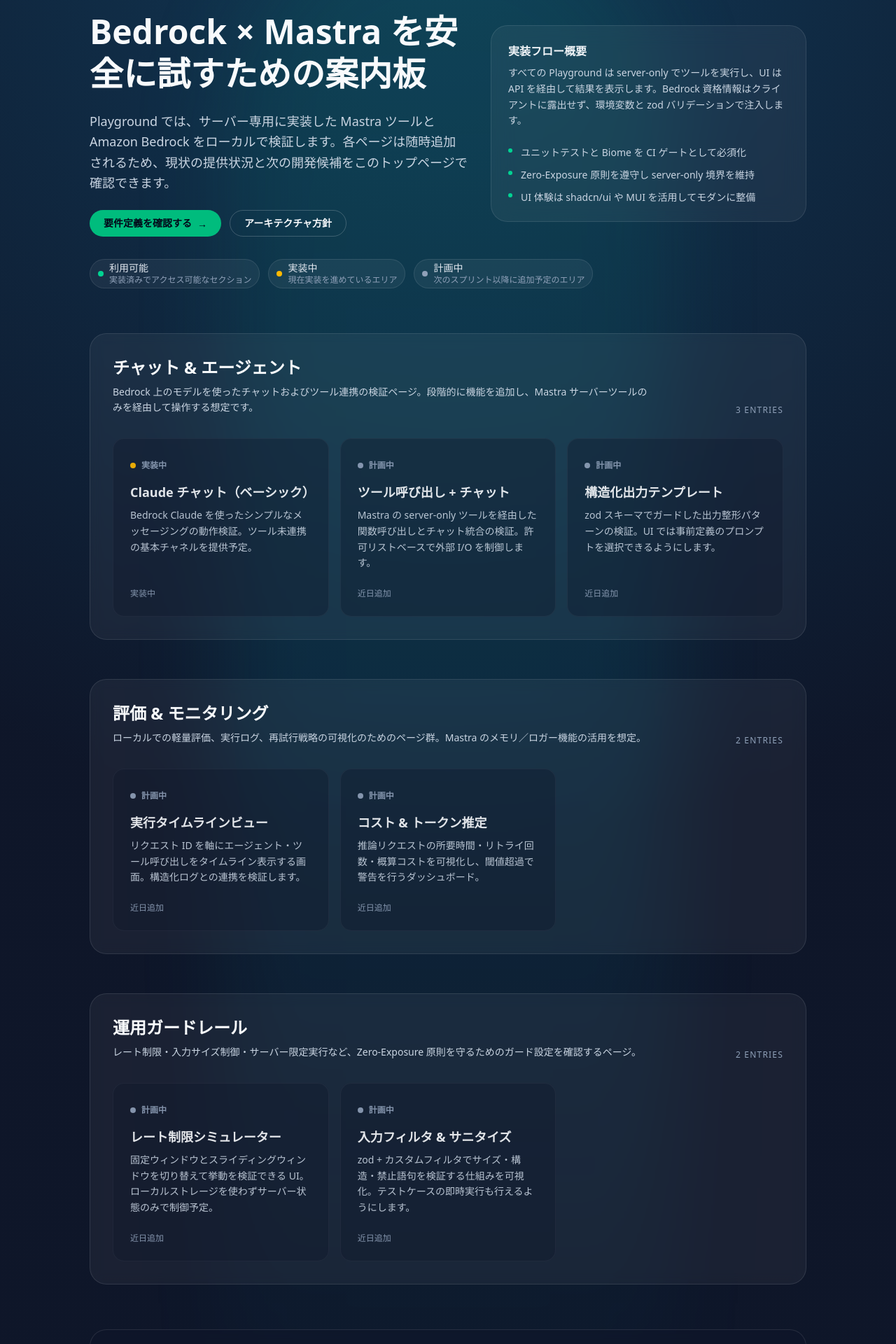
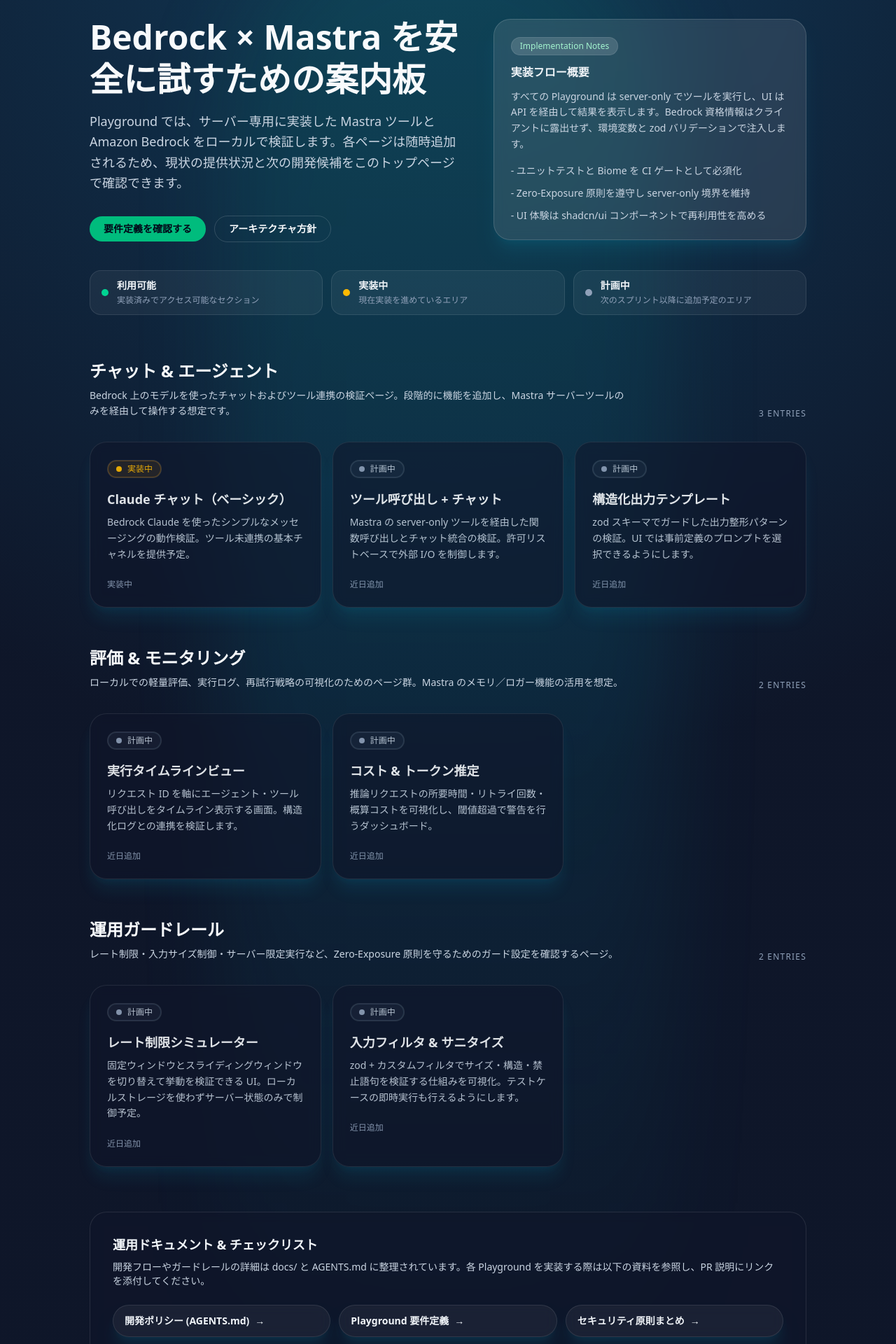
Before and after one commit to okawak/agent, a Next.js app: page /playground in a window 1280 px wide. Shown: the part 140-2060 px from the top of the page at 70% size. Built offline with nearby package versions, Linux system fonts and the light colour scheme.

Commit message:
feat(playground): adopt shadcn ui components

```diff
--- a/app/playground/page.tsx
+++ b/app/playground/page.tsx
@@ -1,5 +1,17 @@
 import type { Metadata } from "next";
 import Link from "next/link";
+
+import { Badge } from "@/components/ui/badge";
+import { Button } from "@/components/ui/button";
+import {
+  Card,
+  CardContent,
+  CardDescription,
+  CardFooter,
+  CardHeader,
+  CardTitle,
+} from "@/components/ui/card";
+import { cn } from "@/lib/utils";
 import {
   type PlaygroundItemStatus,
   playgroundSections,
@@ -18,6 +30,12 @@
   "planned",
 ];
 
+const statusMessages: Record<PlaygroundItemStatus, string> = {
+  available: "アクセス可能",
+  "in-progress": "実装中",
+  planned: "近日追加",
+};
+
 const policyLinks = [
   {
     label: "開発ポリシー (AGENTS.md)",
@@ -35,21 +53,26 @@
 
 function StatusLegend() {
   return (
-    <dl className="flex flex-wrap gap-3">
+    <dl className="grid gap-3 sm:grid-cols-3">
       {statusOrder.map((status) => {
         const meta = playgroundStatusMeta[status];
         return (
           <div
             key={status}
-            className="flex items-center gap-2 rounded-full bg-white/5 px-3 py-1 text-sm text-slate-200 ring-1 ring-inset ring-white/10"
+            className="flex items-center gap-3 rounded-2xl border border-white/10 bg-white/5 px-4 py-3 text-slate-100"
           >
             <span
               aria-hidden="true"
-              className={`h-2 w-2 rounded-full ${meta.dotClassName}`}
+              className={cn(
+                "h-2.5 w-2.5 flex-shrink-0 rounded-full",
+                meta.dotClassName,
+              )}
             />
-            <div className="flex flex-col leading-tight">
-              <span className="font-medium">{meta.label}</span>
-              <span className="text-xs text-slate-400">{meta.description}</span>
+            <div className="space-y-1 text-left">
+              <p className="text-sm font-semibold leading-tight">
+                {meta.label}
+              </p>
+              <p className="text-xs text-slate-400">{meta.description}</p>
             </div>
           </div>
         );
@@ -58,19 +81,35 @@
   );
 }
 
+function StatusBadge({ status }: { status: PlaygroundItemStatus }) {
+  const meta = playgroundStatusMeta[status];
+  return (
+    <Badge className={cn(meta.badgeClassName, "gap-2 text-xs font-medium")}>
+      <span
+        aria-hidden="true"
+        className={cn("h-2 w-2 rounded-full", meta.dotClassName)}
+      />
+      {meta.label}
+    </Badge>
+  );
+}
+
 export default function PlaygroundPage() {
   return (
     <main className="relative isolate min-h-screen overflow-hidden bg-slate-950 text-slate-50">
       <div className="absolute inset-0 -z-10 bg-[radial-gradient(circle_at_top,_rgba(56,189,248,0.28)_0,_rgba(15,23,42,0.95)_55%)]" />
       <div className="absolute inset-y-0 left-1/2 -z-10 hidden w-[640px] -translate-x-1/2 rounded-full bg-gradient-to-b from-emerald-500/10 via-cyan-500/10 to-transparent blur-3xl lg:block" />
+
       <div className="mx-auto flex w-full max-w-6xl flex-col gap-16 px-6 py-16 sm:px-10 lg:px-16 lg:py-24">
-        <header className="space-y-8">
-          <div className="inline-flex items-center gap-2 rounded-full border border-cyan-400/50 bg-cyan-500/10 px-4 py-1 text-xs font-medium uppercase tracking-[0.2em] text-cyan-200">
+        <header className="space-y-10">
+          <Badge className="bg-cyan-500/15 text-xs font-semibold uppercase tracking-[0.2em] text-cyan-100">
             Mastra Playground Hub
-          </div>
-          <div className="grid gap-8 lg:grid-cols-[1.2fr_1fr] lg:items-center">
-            <div className="space-y-6">
-              <h1 className="text-3xl font-semibold leading-tight text-slate-50 sm:text-4xl lg:text-5xl">
+          </Badge>
+
+          <div className="grid gap-10 lg:grid-cols-[1.2fr_1fr] lg:items-center">
+            <div className="space-y-8">
+              <div className="space-y-4">
+                <h1 className="text-3xl font-semibold leading-tight sm:text-4xl lg:text-5xl">
                   Bedrock × Mastra を安全に試すための案内板
                 </h1>
                 <p className="max-w-2xl text-lg leading-relaxed text-slate-300">
@@ -78,57 +117,58 @@
                   Bedrock
                   をローカルで検証します。各ページは随時追加されるため、現状の提供状況と次の開発候補をこのトップページで確認できます。
                 </p>
-              <div className="flex flex-wrap gap-3">
+              </div>
+              <div className="flex flex-wrap items-center gap-3">
+                <Button asChild>
                   <Link
                     href="https://github.com/okawak/agent/blob/main/docs/playground/top-page.md"
-                  className="group inline-flex items-center gap-2 rounded-full bg-emerald-500 px-5 py-2 text-sm font-semibold text-slate-950 transition hover:bg-emerald-400"
                     target="_blank"
                     rel="noreferrer"
                   >
                     要件定義を確認する
-                  <span
-                    aria-hidden="true"
-                    className="translate-y-[1px] transition group-hover:translate-x-1"
-                  >
-                    →
-                  </span>
                   </Link>
+                </Button>
+                <Button variant="secondary" asChild>
                   <Link
                     href="https://github.com/okawak/agent/blob/main/AGENTS.md#6-アーキテクチャ指針"
-                  className="inline-flex items-center gap-2 rounded-full border border-white/20 px-5 py-2 text-sm font-semibold text-slate-50 transition hover:border-cyan-400/60 hover:text-cyan-100"
                     target="_blank"
                     rel="noreferrer"
                   >
                     アーキテクチャ方針
                   </Link>
+                </Button>
               </div>
             </div>
-            <div className="rounded-3xl border border-white/10 bg-white/5 p-6 text-sm text-slate-200 backdrop-blur-lg">
-              <h2 className="text-base font-semibold text-slate-100">
+
+            <Card className="border-white/15 bg-white/10">
+              <CardHeader className="space-y-3">
+                <Badge className="bg-white/15 text-xs font-medium text-emerald-200">
+                  Implementation Notes
+                </Badge>
+                <CardTitle className="text-base text-slate-100">
                   実装フロー概要
-              </h2>
-              <p className="mt-2 leading-relaxed text-slate-300">
+                </CardTitle>
+                <CardDescription>
                   すべての Playground は server-only でツールを実行し、UI は API
                   を経由して結果を表示します。Bedrock
                   資格情報はクライアントに露出せず、環境変数と zod
                   バリデーションで注入します。
+                </CardDescription>
+              </CardHeader>
+              <CardContent className="space-y-3">
+                <p className="text-sm text-slate-300">
+                  - ユニットテストと Biome を CI ゲートとして必須化
                 </p>
-              <ul className="mt-6 space-y-3 text-slate-300">
-                <li className="flex gap-3">
-                  <span className="mt-1 h-1.5 w-1.5 flex-shrink-0 rounded-full bg-emerald-400" />
-                  <span>ユニットテストと Biome を CI ゲートとして必須化</span>
-                </li>
-                <li className="flex gap-3">
-                  <span className="mt-1 h-1.5 w-1.5 flex-shrink-0 rounded-full bg-emerald-400" />
-                  <span>Zero-Exposure 原則を遵守し server-only 境界を維持</span>
-                </li>
-                <li className="flex gap-3">
-                  <span className="mt-1 h-1.5 w-1.5 flex-shrink-0 rounded-full bg-emerald-400" />
-                  <span>UI 体験は shadcn/ui や MUI を活用してモダンに整備</span>
-                </li>
-              </ul>
+                <p className="text-sm text-slate-300">
+                  - Zero-Exposure 原則を遵守し server-only 境界を維持
+                </p>
+                <p className="text-sm text-slate-300">
+                  - UI 体験は shadcn/ui コンポーネントで再利用性を高める
+                </p>
+              </CardContent>
+            </Card>
           </div>
-          </div>
+
           <StatusLegend />
         </header>
 
@@ -137,7 +177,7 @@
             <section
               key={section.id}
               aria-labelledby={`${section.id}-title`}
-              className="space-y-8 rounded-3xl border border-white/10 bg-white/5 p-8 backdrop-blur"
+              className="space-y-8"
             >
               <div className="flex flex-col gap-4 lg:flex-row lg:items-end lg:justify-between">
                 <div className="space-y-2">
@@ -157,92 +197,71 @@
               </div>
 
               <div className="grid gap-4 md:grid-cols-2 xl:grid-cols-3">
-                {section.items.map((item) => {
-                  const meta = playgroundStatusMeta[item.status];
-                  const CardTag =
-                    item.status === "available" && item.href ? Link : "div";
-                  const cardProps =
-                    item.status === "available" && item.href
-                      ? {
-                          href: item.href,
-                          className:
-                            "group flex h-full flex-col justify-between rounded-2xl border border-white/10 bg-slate-900/60 p-6 shadow-lg shadow-cyan-500/10 transition hover:border-cyan-400/60 hover:bg-slate-900/80",
-                        }
-                      : {
-                          className:
-                            "flex h-full flex-col justify-between rounded-2xl border border-white/5 bg-slate-900/40 p-6 opacity-90",
-                          "aria-disabled": true,
-                        };
-
-                  return (
-                    <CardTag key={item.id} {...cardProps}>
-                      <div className="space-y-4">
-                        <div className="inline-flex items-center gap-2 text-xs font-semibold uppercase text-slate-400">
-                          <span
-                            aria-hidden="true"
-                            className={`h-2 w-2 rounded-full ${meta.dotClassName}`}
-                          />
-                          {meta.label}
+                {section.items.map((item) => (
+                  <Card
+                    key={item.id}
+                    className={cn(
+                      "h-full border-white/10 bg-slate-900/60 transition",
+                      item.status === "available"
+                        ? "hover:border-emerald-400/60 hover:bg-slate-900/80"
+                        : "opacity-90",
+                    )}
+                  >
+                    <CardHeader className="space-y-4">
+                      <StatusBadge status={item.status} />
+                      <div className="space-y-2">
+                        <CardTitle>{item.title}</CardTitle>
+                        <CardDescription>{item.description}</CardDescription>
                       </div>
-                        <div className="space-y-2">
-                          <h3 className="text-lg font-semibold text-slate-50">
-                            {item.title}
-                          </h3>
-                          <p className="text-sm leading-relaxed text-slate-300">
-                            {item.description}
-                          </p>
-                        </div>
-                      </div>
-                      <div className="mt-6 flex items-center justify-between text-xs text-slate-400">
-                        <span>
-                          {item.status === "available"
-                            ? "アクセス可能"
-                            : item.status === "in-progress"
-                              ? "実装中"
-                              : "近日追加"}
-                        </span>
+                    </CardHeader>
+                    <CardFooter className="text-xs text-slate-400">
+                      <span>{statusMessages[item.status]}</span>
                       {item.status === "available" && item.href ? (
-                          <span
-                            aria-hidden="true"
-                            className="transition group-hover:translate-x-1"
-                          >
-                            →
-                          </span>
+                        <Button variant="ghost" size="sm" asChild>
+                          <Link href={item.href}>開く →</Link>
+                        </Button>
                       ) : null}
-                      </div>
-                    </CardTag>
-                  );
-                })}
+                    </CardFooter>
+                  </Card>
+                ))}
               </div>
             </section>
           ))}
         </div>
 
-        <section className="rounded-3xl border border-white/10 bg-slate-900/60 p-8 backdrop-blur">
+        <section className="space-y-6 rounded-3xl border border-white/10 bg-slate-900/60 p-8 backdrop-blur">
+          <div className="space-y-2">
             <h2 className="text-lg font-semibold text-slate-100">
               運用ドキュメント & チェックリスト
             </h2>
-          <p className="mt-2 text-sm text-slate-300">
+            <p className="text-sm text-slate-300">
               開発フローやガードレールの詳細は docs/ と AGENTS.md
               に整理されています。各 Playground
               を実装する際は以下の資料を参照し、PR
               説明にリンクを添付してください。
             </p>
-          <ul className="mt-6 grid gap-3 sm:grid-cols-2 lg:grid-cols-3">
+          </div>
+          <div className="grid gap-3 sm:grid-cols-2 lg:grid-cols-3">
             {policyLinks.map((link) => (
-              <li key={link.href}>
-                <Link
-                  href={link.href}
-                  className="flex items-center justify-between rounded-2xl border border-white/10 bg-white/5 px-4 py-3 text-sm font-semibold text-slate-100 transition hover:border-emerald-400/60 hover:text-emerald-200"
-                  target="_blank"
-                  rel="noreferrer"
+              <Card
+                key={link.href}
+                className="border-white/10 bg-white/5 p-0 transition hover:border-emerald-400/60"
               >
+                <Button
+                  asChild
+                  variant="ghost"
+                  className="h-full justify-between rounded-3xl px-4 py-3 text-sm font-semibold text-slate-100"
+                >
+                  <Link href={link.href} target="_blank" rel="noreferrer">
                     {link.label}
-                  <span aria-hidden="true">→</span>
+                    <span aria-hidden="true" className="pl-2">
+                      →
+                    </span>
                   </Link>
-              </li>
+                </Button>
+              </Card>
             ))}
-          </ul>
+          </div>
         </section>
       </div>
     </main>
--- /dev/null
+++ b/components/ui/badge.tsx
@@ -0,0 +1,17 @@
+import type * as React from "react";
+
+import { cn } from "@/lib/utils";
+
+export interface BadgeProps extends React.HTMLAttributes<HTMLSpanElement> {}
+
+export function Badge({ className, ...props }: BadgeProps) {
+  return (
+    <span
+      className={cn(
+        "inline-flex items-center gap-2 rounded-full border border-white/10 bg-white/10 px-3 py-1 text-xs font-semibold text-slate-200",
+        className,
+      )}
+      {...props}
+    />
+  );
+}
--- /dev/null
+++ b/components/ui/button.tsx
@@ -0,0 +1,50 @@
+import { Slot } from "@radix-ui/react-slot";
+import { cva, type VariantProps } from "class-variance-authority";
+import * as React from "react";
+
+import { cn } from "@/lib/utils";
+
+const buttonVariants = cva(
+  "inline-flex items-center justify-center whitespace-nowrap rounded-full text-sm font-semibold transition focus-visible:outline-none focus-visible:ring-2 focus-visible:ring-offset-2 disabled:pointer-events-none disabled:opacity-60",
+  {
+    variants: {
+      variant: {
+        primary:
+          "bg-emerald-500 text-slate-950 hover:bg-emerald-400 focus-visible:ring-emerald-400",
+        secondary:
+          "border border-white/15 bg-transparent text-slate-50 hover:border-emerald-300 hover:text-emerald-200 focus-visible:ring-emerald-300",
+        ghost: "text-slate-200 hover:bg-white/10 focus-visible:ring-white/30",
+      },
+      size: {
+        default: "px-5 py-2",
+        lg: "px-6 py-3 text-base",
+        sm: "px-4 py-1.5 text-xs",
+        icon: "h-10 w-10",
+      },
+    },
+    defaultVariants: {
+      variant: "primary",
+      size: "default",
+    },
+  },
+);
+
+export interface ButtonProps
+  extends React.ButtonHTMLAttributes<HTMLButtonElement>,
+    VariantProps<typeof buttonVariants> {
+  asChild?: boolean;
+}
+
+export const Button = React.forwardRef<HTMLButtonElement, ButtonProps>(
+  ({ className, variant, size, asChild = false, ...props }, ref) => {
+    const Comp = asChild ? Slot : "button";
+    return (
+      <Comp
+        className={cn(buttonVariants({ variant, size }), className)}
+        ref={ref}
+        {...props}
+      />
+    );
+  },
+);
+Button.displayName = "Button";
--- /dev/null
+++ b/components/ui/card.tsx
@@ -0,0 +1,70 @@
+import * as React from "react";
+
+import { cn } from "@/lib/utils";
+
+export const Card = React.forwardRef<
+  HTMLDivElement,
+  React.HTMLAttributes<HTMLDivElement>
+>(({ className, ...props }, ref) => (
+  <div
+    ref={ref}
+    className={cn(
+      "rounded-3xl border border-white/10 bg-white/[0.07] p-6 shadow-xl shadow-cyan-500/10 backdrop-blur",
+      className,
+    )}
+    {...props}
+  />
+));
+Card.displayName = "Card";
+
+export const CardHeader = React.forwardRef<
+  HTMLDivElement,
+  React.HTMLAttributes<HTMLDivElement>
+>(({ className, ...props }, ref) => (
+  <div ref={ref} className={cn("mb-4 space-y-2", className)} {...props} />
+));
+CardHeader.displayName = "CardHeader";
+
+export const CardTitle = React.forwardRef<
+  HTMLHeadingElement,
+  React.HTMLAttributes<HTMLHeadingElement>
+>(({ className, ...props }, ref) => (
+  <h3
+    ref={ref}
+    className={cn("text-lg font-semibold text-slate-50", className)}
+    {...props}
+  />
+));
+CardTitle.displayName = "CardTitle";
+
+export const CardDescription = React.forwardRef<
+  HTMLParagraphElement,
+  React.HTMLAttributes<HTMLParagraphElement>
+>(({ className, ...props }, ref) => (
+  <p
+    ref={ref}
+    className={cn("text-sm leading-relaxed text-slate-300", className)}
+    {...props}
+  />
+));
+CardDescription.displayName = "CardDescription";
+
+export const CardContent = React.forwardRef<
+  HTMLDivElement,
+  React.HTMLAttributes<HTMLDivElement>
+>(({ className, ...props }, ref) => (
+  <div ref={ref} className={cn("space-y-4", className)} {...props} />
+));
+CardContent.displayName = "CardContent";
+
+export const CardFooter = React.forwardRef<
+  HTMLDivElement,
+  React.HTMLAttributes<HTMLDivElement>
+>(({ className, ...props }, ref) => (
+  <div
+    ref={ref}
+    className={cn("mt-6 flex items-center justify-between", className)}
+    {...props}
+  />
+));
+CardFooter.displayName = "CardFooter";
--- /dev/null
+++ b/lib/utils.ts
@@ -0,0 +1,6 @@
+import { type ClassValue, clsx } from "clsx";
+import { twMerge } from "tailwind-merge";
+
+export function cn(...inputs: ClassValue[]) {
+  return twMerge(clsx(inputs));
+}
```
Also changed, not shown: package.json (+6 -1 lines), 3 other files (tests, documents, lock files or other folders). Lines whose indentation alone changed are shown as unchanged.
